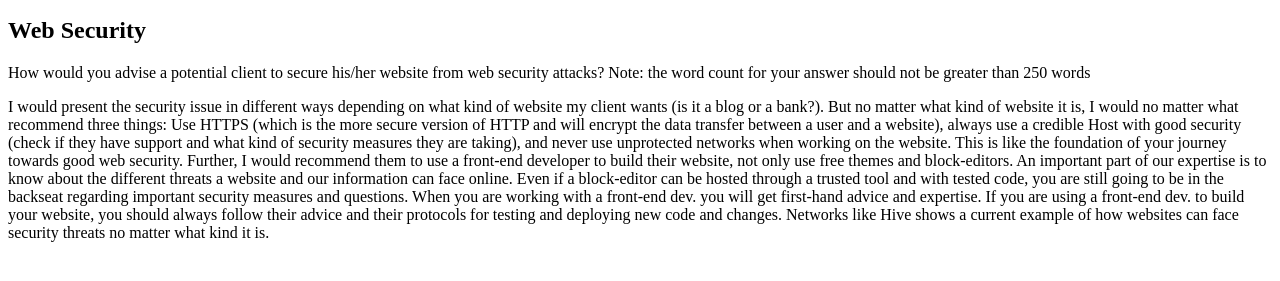
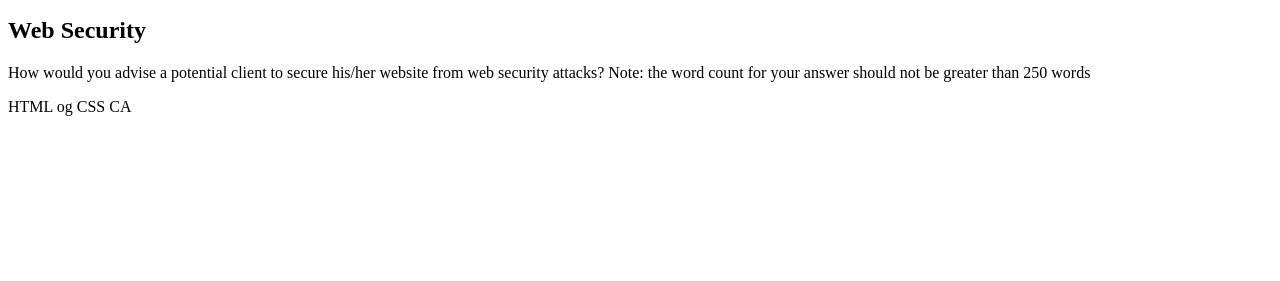
Before and after one commit to Noroff-FEU-Assignments/cross-course-project-DWNWND, a plain HTML site: page index.html in a window 1280 px wide. Shown: the part 101-382 px from the top of the page. Drawn offline with Linux system fonts and the light colour scheme.

Commit message:
update index.html for new ca

```diff
--- a/index.html
+++ b/index.html
@@ -8,9 +8,6 @@
     <p>Welcome to my first website.</p>
     <h2>Web Security</h2>
     <p id="web-security-question">How would you advise a potential client to secure his/her website from web security attacks? Note: the word count for your answer should not be greater than 250 words</p>
-    <p id="web-security-answer">
-      I would present the security issue in different ways depending on what kind of website my client wants (is it a blog or a bank?). But no matter what kind of website it is, I would no matter what recommend three things: Use HTTPS (which is the more secure version of HTTP and will encrypt the data transfer between a user and a website), always use a credible Host with good security (check if they have support and what kind of security measures they are taking), and never use unprotected networks when working on the website. This is like the foundation of your journey towards good web security.
-      Further, I would recommend them to use a front-end developer to build their website, not only use free themes and block-editors. An important part of our expertise is to know about the different threats a website and our information can face online. Even if a block-editor can be hosted through a trusted tool and with tested code, you are still going to be in the backseat regarding important security measures and questions. When you are working with a front-end dev. you will get first-hand advice and expertise. If you are using a front-end dev. to build your website, you should always follow their advice and their protocols for testing and deploying new code and changes.
-      Networks like Hive shows a current example of how websites can face security threats no matter what kind it is.</p>
+    <p id="web-security-answer">HTML og CSS CA</p>
   </body>
 </html>
```
